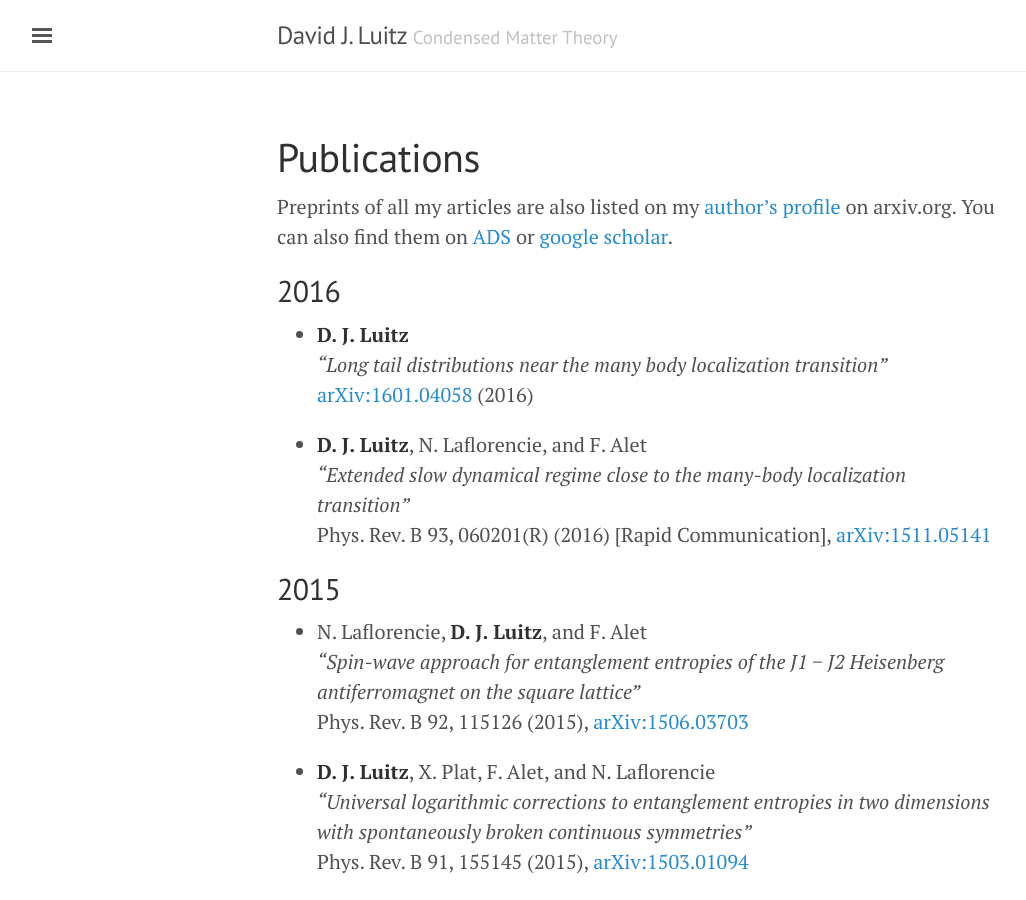
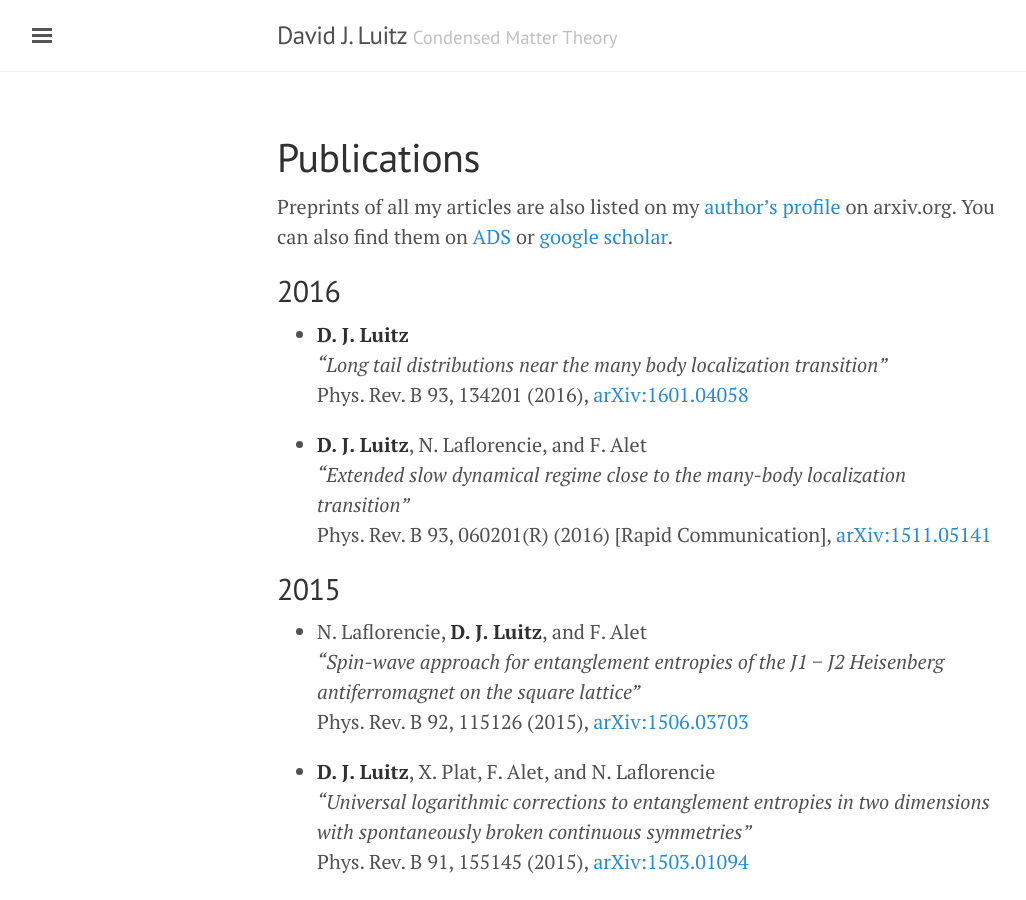
Before and after one commit to dluitz/dluitz.github.io, a Jekyll site: the page built from publications.md, in a window 1280 px wide and 900 px high. Shown: the whole window, without its empty margins (3-1029 px from the left). Built offline with Jekyll 4.4.1, drawn with Linux system fonts in a browser that asks for light colours.

Commit message:
[publication list]

```diff
--- a/publications.md
+++ b/publications.md
@@ -10,7 +10,7 @@ Preprints of all my articles are also listed on my [author's profile](http://arx
 
 + **D. J. Luitz**
 *"Long tail distributions near the many body localization transition"*
-[arXiv:1601.04058](http://arxiv.org/abs/1601.04058) (2016)
+Phys. Rev. B 93, 134201 (2016), [arXiv:1601.04058](http://arxiv.org/abs/1601.04058)
 
 + **D. J. Luitz**, N. Laflorencie, and F. Alet
 *"Extended slow dynamical regime close to the many-body localization transition"*
```
